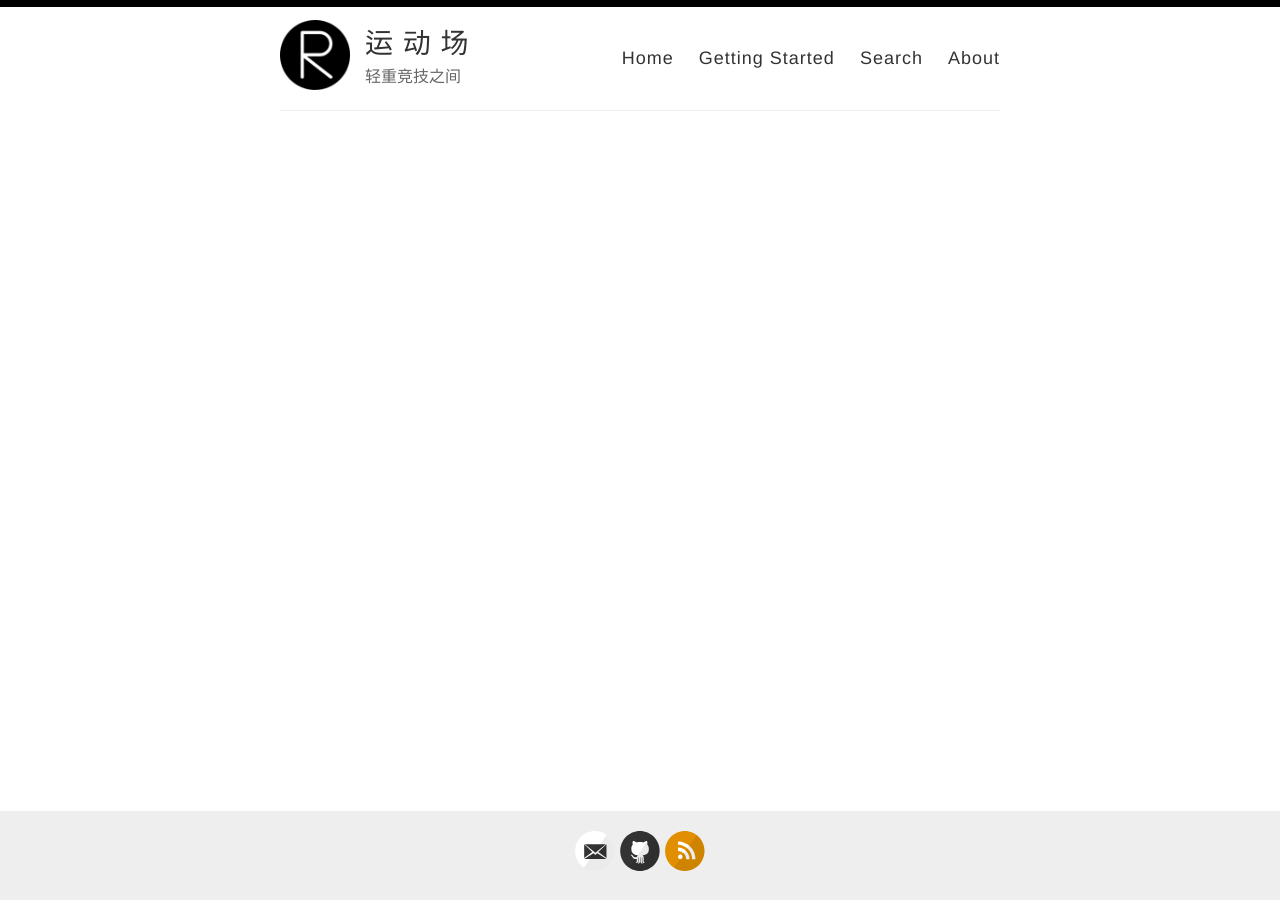
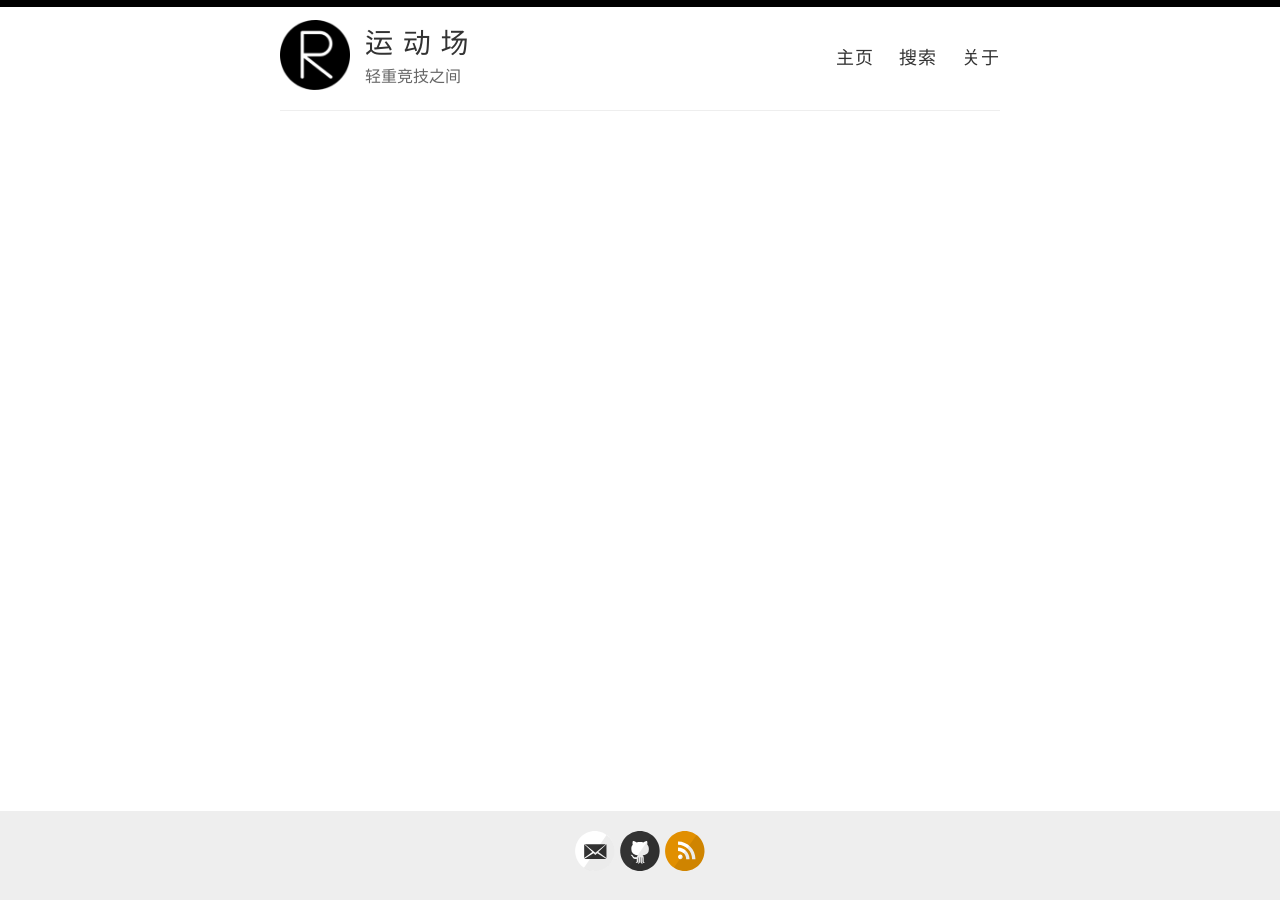
Before and after one commit to athletik/athletik.github.io, a Jekyll site: the page built from index.html, in a window 1280 px wide. Built offline with Jekyll 4.4.1, drawn with Linux system fonts in a browser that asks for light colours; the list of posts is cut into pages by our own code.

Commit message:
Update default.html

```diff
--- a/_layouts/default.html
+++ b/_layouts/default.html
@@ -27,10 +27,9 @@
             </div>
 
             <nav>
-              <a href="{{ site.baseurl }}/">Home</a>
-              <a href="{{ site.baseurl }}/getting-started">Getting Started</a>
-              <a href="{{ site.baseurl }}/search">Search</a>
-              <a href="{{ site.baseurl }}/about">About</a>
+              <a href="{{ site.baseurl }}/">主页</a>
+              <a href="{{ site.baseurl }}/search">搜索</a>
+              <a href="{{ site.baseurl }}/about">关于</a>
             </nav>
           </header>
         </div>
```
